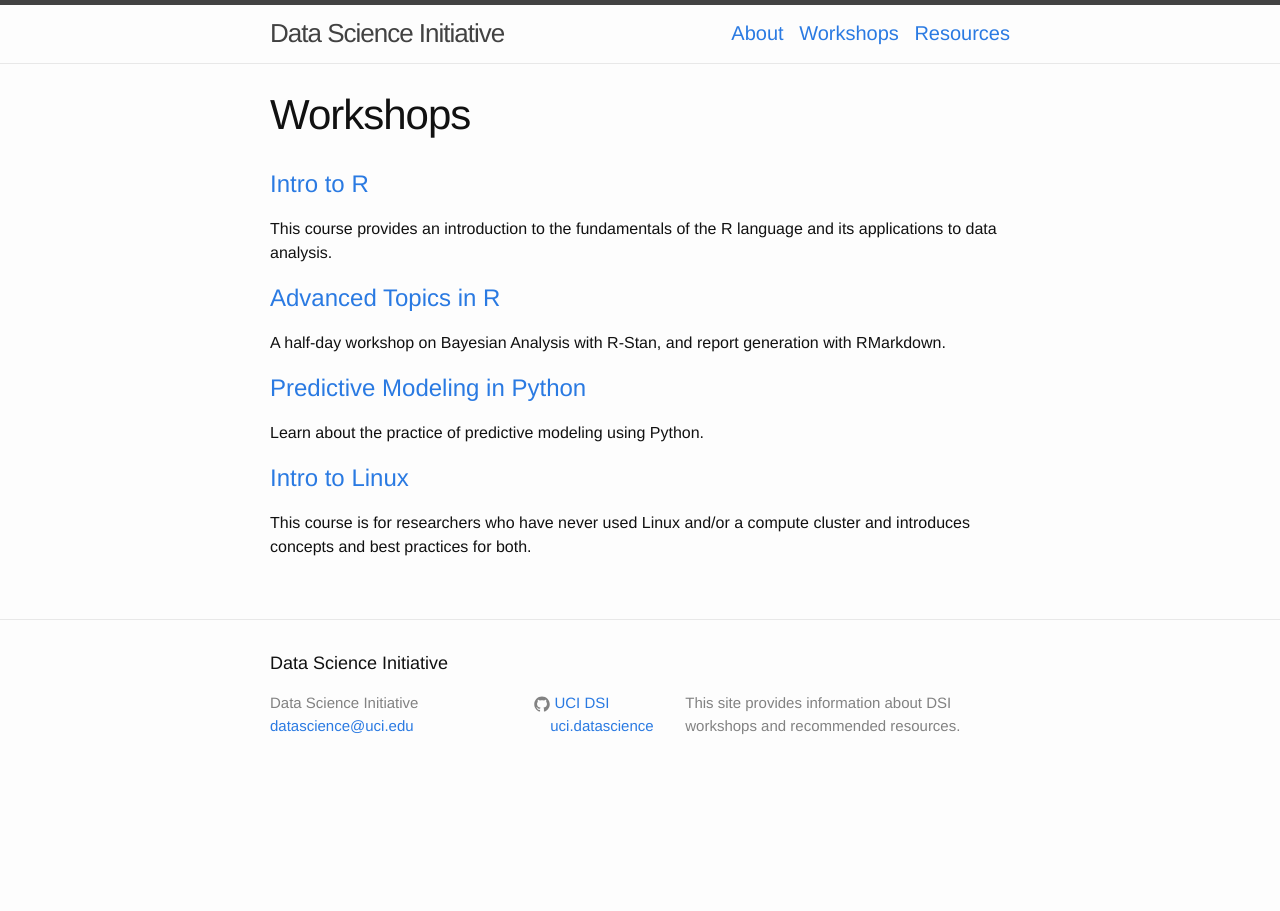
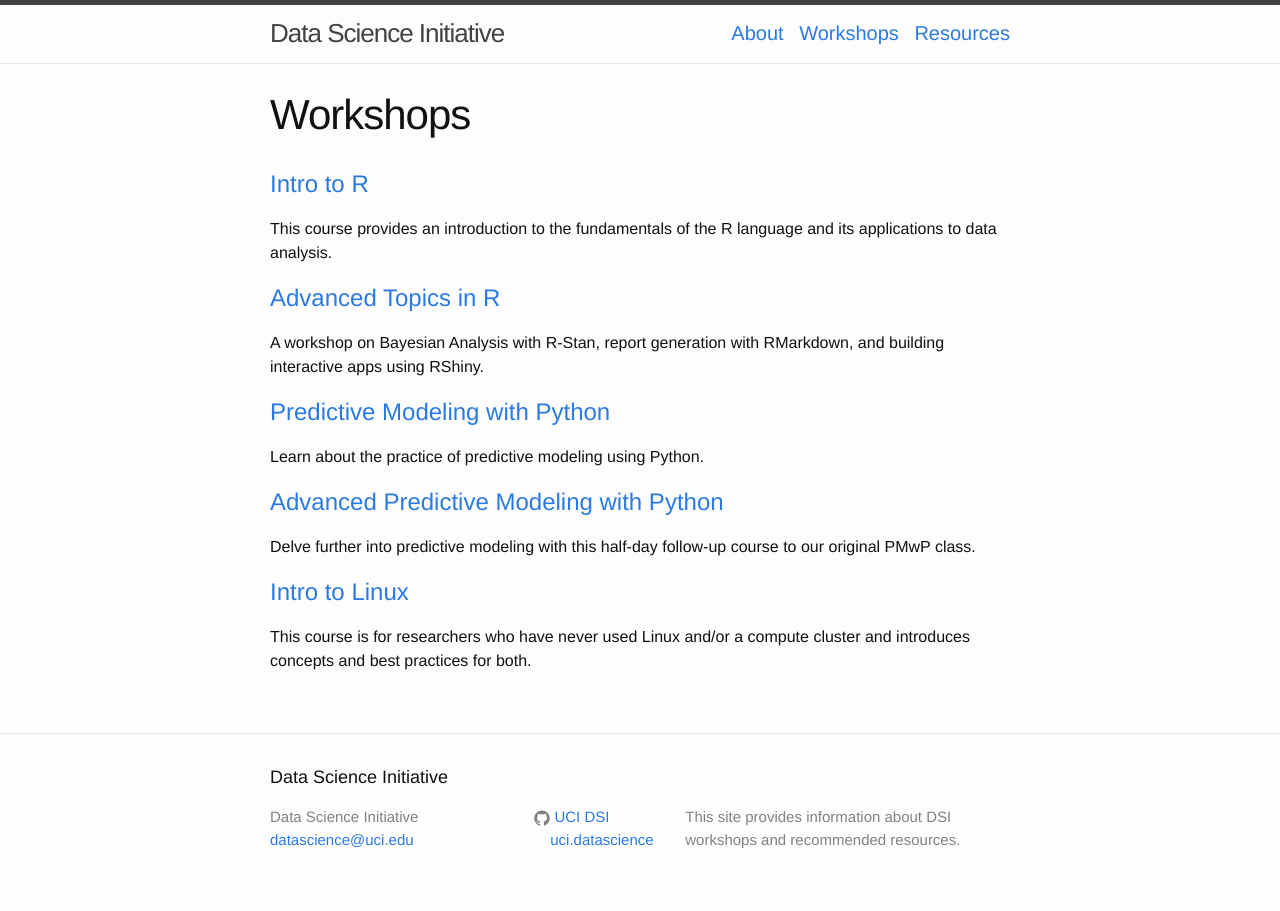
Before and after one commit to UCIDataScienceInitiative/UCIDataScienceInitiative.github.io, a Jekyll site: the page built from Workshops/index.html, in a window 1280 px wide. Built offline with Jekyll 4.4.1, drawn with Linux system fonts in a browser that asks for light colours.

Commit message:
added Adv Python link

```diff
--- a/Workshops/index.html
+++ b/Workshops/index.html
@@ -8,10 +8,13 @@ permalink: /Workshops/
 <p>This course provides an introduction to the fundamentals of the R language and its applications to data analysis.</p>
 
 <h1><a href="https://ucidatascienceinitiative.github.io/Workshops/AdvancedR/" target="_blank" >Advanced Topics in R</a></h1>
-<p>A half-day workshop on Bayesian Analysis with R-Stan, and report generation with RMarkdown.</p>
+<p>A workshop on Bayesian Analysis with R-Stan, report generation with RMarkdown, and building interactive apps using RShiny.</p>
 
-<h1><a href="https://ucidatascienceinitiative.github.io/Workshops/ModelwithPython/" target="_blank" >Predictive Modeling in Python</a></h1>
+<h1><a href="https://ucidatascienceinitiative.github.io/Workshops/ModelwithPython/" target="_blank" >Predictive Modeling with Python</a></h1>
 <p>Learn about the practice of predictive modeling using Python.</p>
+
+<h1><a href="https://ucidatascienceinitiative.github.io/Workshops/AdvancedPython/" target="_blank" >Advanced Predictive Modeling with Python</a></h1>
+<p>Delve further into predictive modeling with this half-day follow-up course to our original PMwP class. </p>
 
 <h1><a href="https://ucidatascienceinitiative.github.io/Workshops/IntroLinux/" target="_blank">Intro to Linux</a></h1>
 <p>This course is for researchers who have never used Linux and/or a compute cluster and introduces concepts and best practices for both.</p>
```
